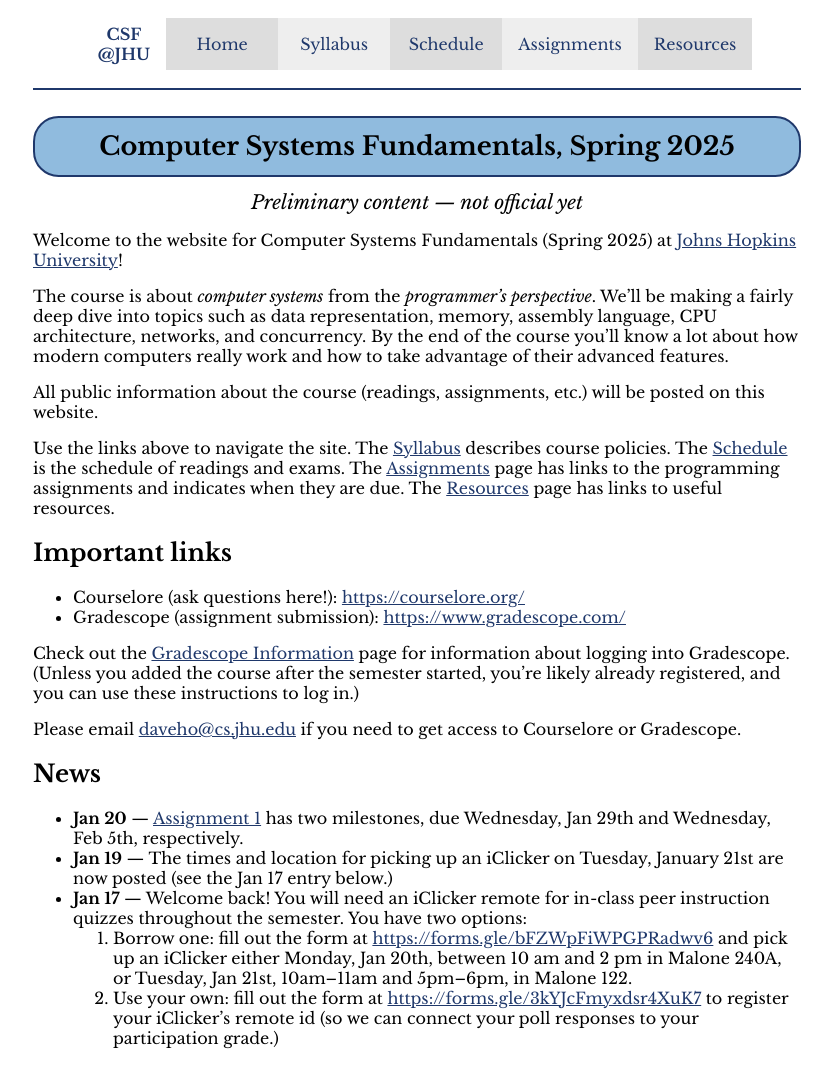
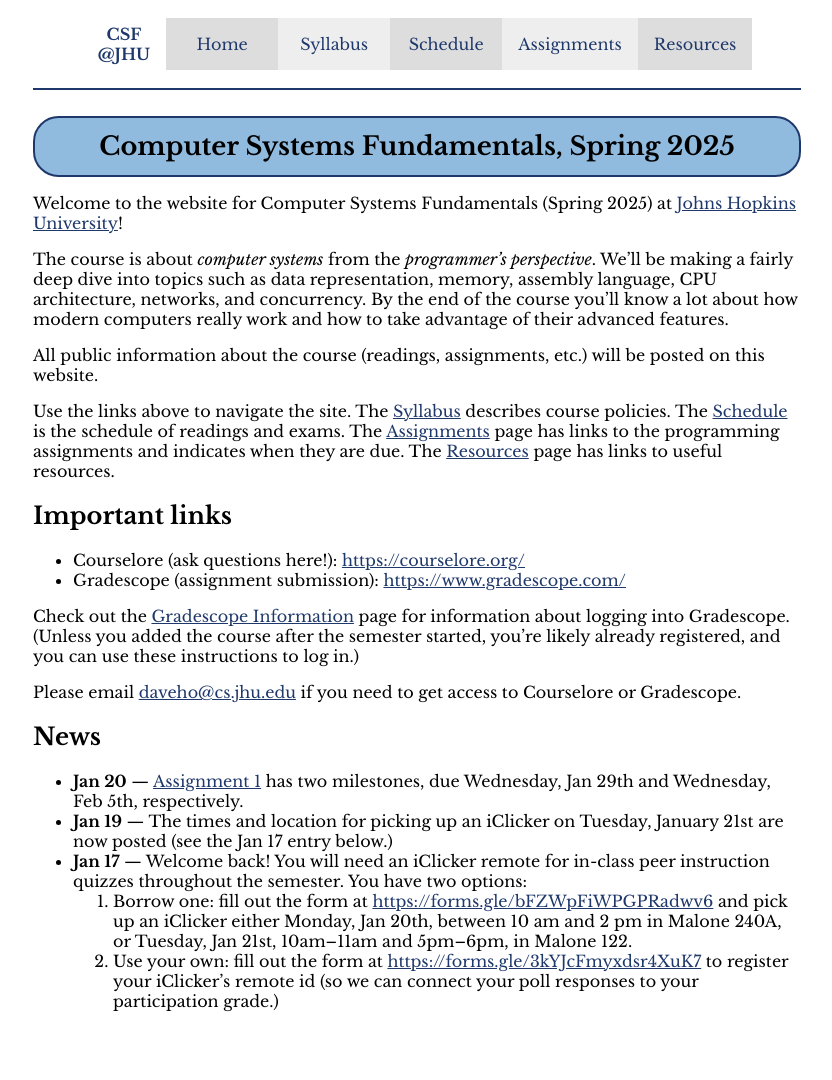
Before and after one commit to jhucsf/spring2025, a Jekyll site: the page built from index.md, in a window 1280 px wide. Shown: the whole page, without its empty margins (223-1055 px from the left). Built offline with Jekyll 4.4.1, drawn with Linux system fonts in a browser that asks for light colours; after the commit the page ends 1043 px from its top, so only the background shows below that.

Commit message:
make official

```diff
--- a/_layouts/default.html
+++ b/_layouts/default.html
@@ -34,10 +34,6 @@
 
     <div id="pageTitle">{{page.title}}</div>
 
-    <div style="text-align: center; font-style: italic; font-size: 120%;">
-      Preliminary content — not official yet
-    </div>
-
     {{content}}
 
     <div id="footer"></div>
--- a/_layouts/mathjax.html
+++ b/_layouts/mathjax.html
@@ -41,10 +41,6 @@
 
     <div id="pageTitle">{{page.title}}</div>
 
-    <div style="text-align: center; font-style: italic; font-size: 120%;">
-      Preliminary content — not official yet
-    </div>
-
     {{content}}
 
     <div id="footer"></div>
```
